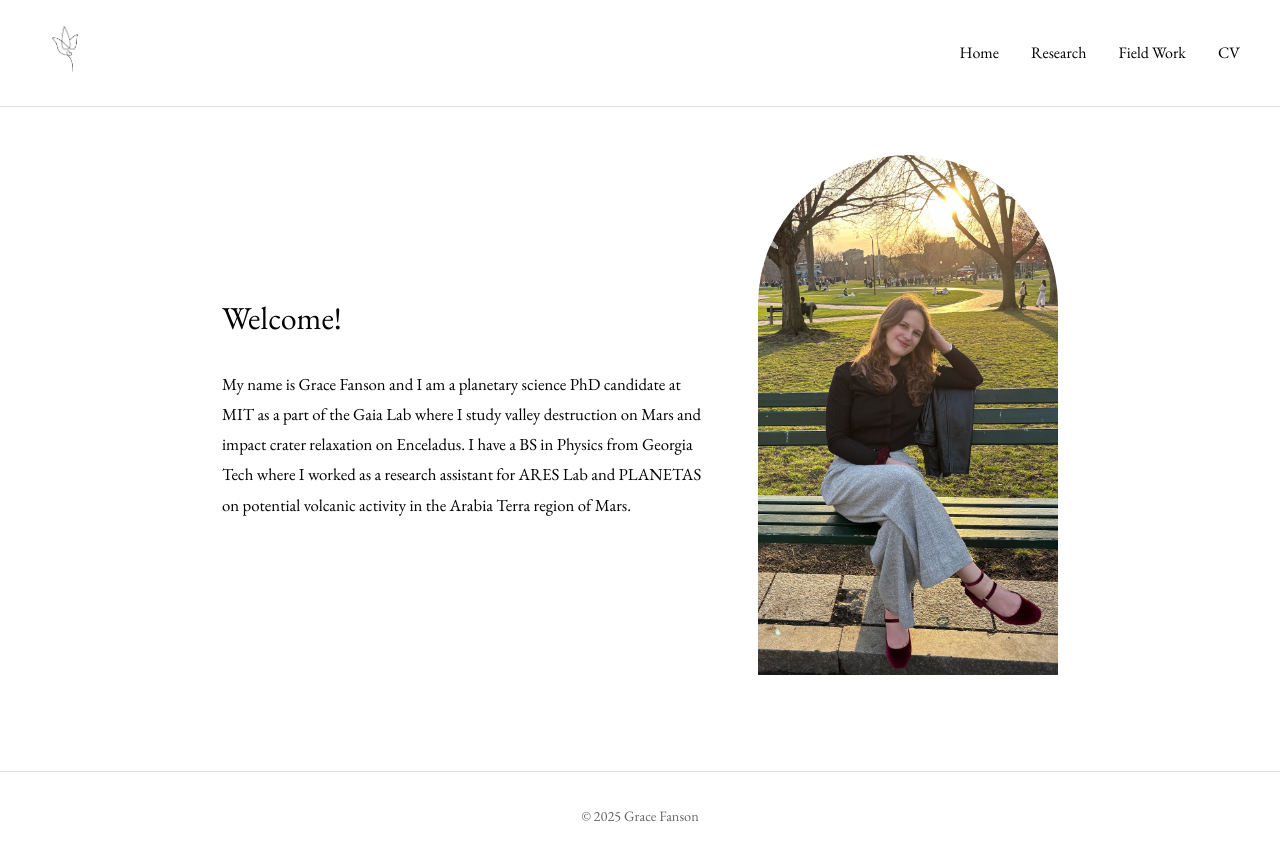
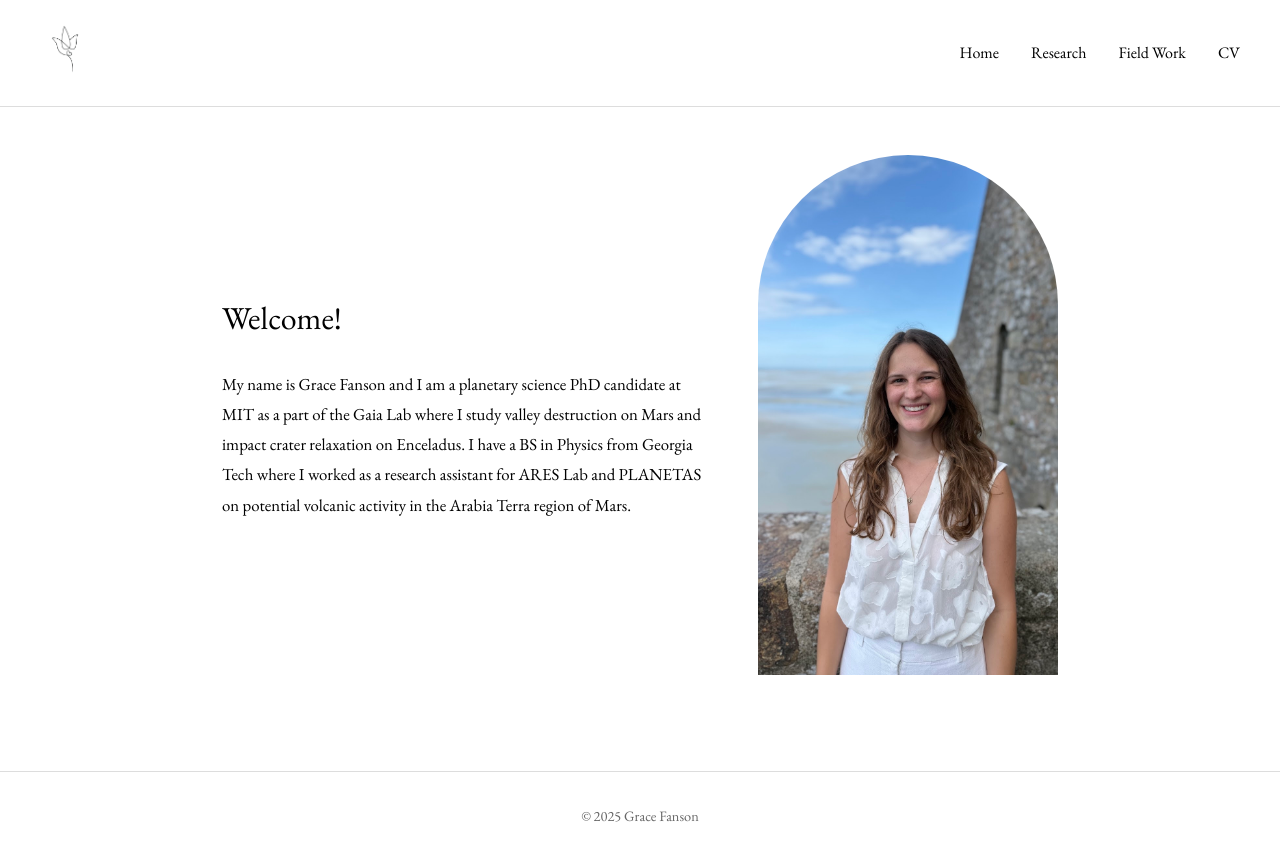
Before and after one commit to gfanson/gfanson.github.io, a Jekyll site: the page built from index.md, in a window 1280 px wide. Shown: the top 861 px of the page. Built offline with Jekyll 4.4.1, drawn with Linux system fonts in a browser that asks for light colours.

Commit message:
updated picture

```diff
--- a/index.md
+++ b/index.md
@@ -10,6 +10,6 @@ title: Home
     </div>
 
     <div class="arch-frame">
-        <img src="/assets/images/general/homepage.png" alt="Grace Fanson">
+        <img src="/assets/images/general/homepage2.png" alt="Grace Fanson">
     </div>
 </div>
```
Also changed, not shown: assets/images/general/homepage2.png (added), 1 other file.
